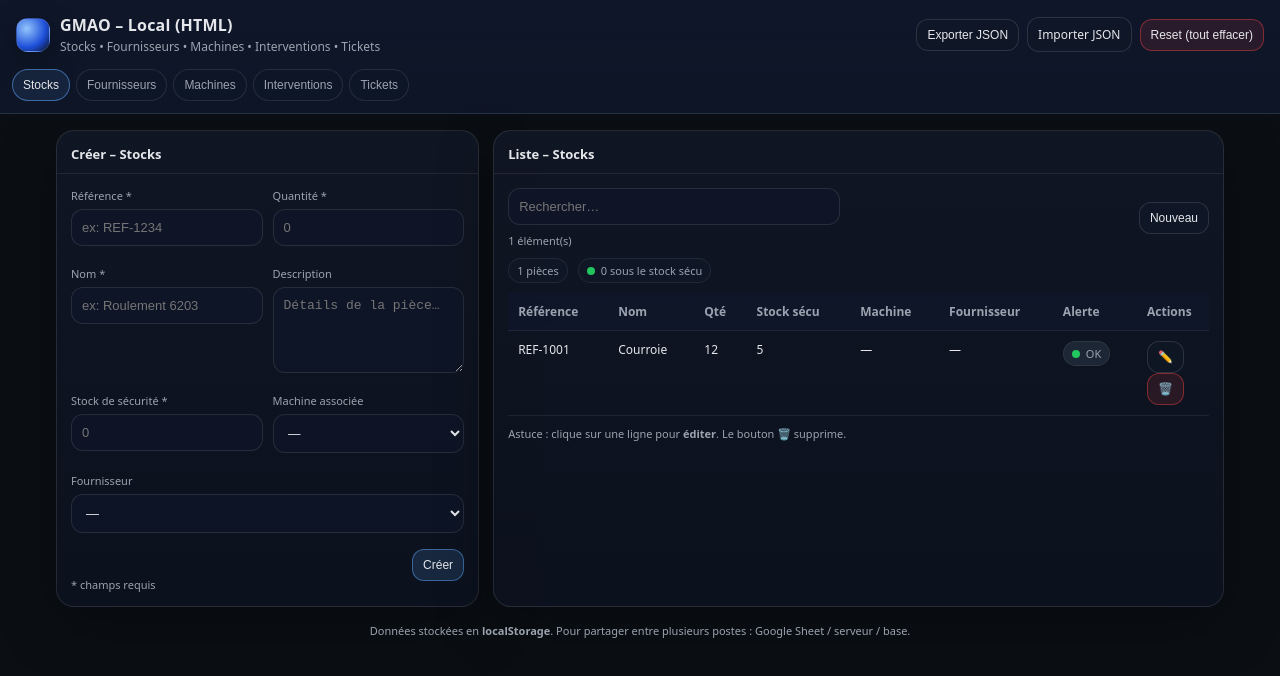
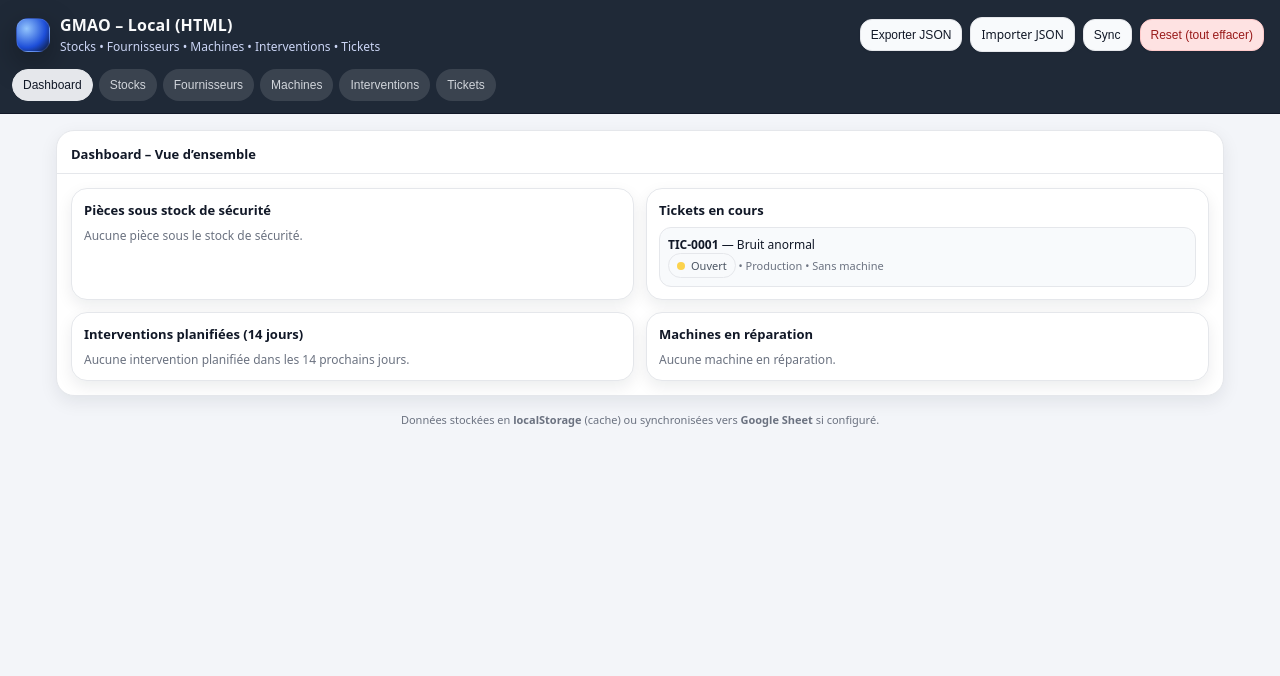
Before and after one commit to pierreselfort-png/GMAO, a plain HTML site: page GMAOV1.html in a window 1280 px wide. Drawn offline with Linux system fonts and the light colour scheme.

Commit message:
Add manual sync button

```diff
--- a/GMAOV1.html
+++ b/GMAOV1.html
@@ -6,18 +6,18 @@
   <title>GMAO – HTML (Local)</title>
   <style>
     :root{
-      --bg:#0b0f14;
-      --panel:#0f172a;
-      --panel2:#111827;
-      --card:#0b1220;
-      --text:#e5e7eb;
-      --muted:#9ca3af;
-      --line:#243044;
-      --accent:#60a5fa;
-      --good:#22c55e;
-      --warn:#f59e0b;
-      --bad:#ef4444;
-      --chip:#1f2937;
+      --bg:#f3f5f9;
+      --panel:#1f2937;
+      --panel2:#273141;
+      --card:#ffffff;
+      --text:#111827;
+      --muted:#6b7280;
+      --line:#e5e7eb;
+      --accent:#6b7280;
+      --good:#86efac;
+      --warn:#fed7aa;
+      --bad:#fca5a5;
+      --chip:#f1f5f9;
     }
     *{box-sizing:border-box}
     body{margin:0;background:var(--bg);color:var(--text);font-family:system-ui,-apple-system,Segoe UI,Roboto,Arial,sans-serif}
@@ -25,8 +25,8 @@
     .app{min-height:100vh;display:flex;flex-direction:column}
     header{
       position:sticky;top:0;z-index:5;
-      background:linear-gradient(180deg, rgba(15,23,42,0.98), rgba(15,23,42,0.85));
-      border-bottom:1px solid var(--line);
+      background:linear-gradient(180deg, #1f2937, #1f2937);
+      border-bottom:1px solid #111827;
       backdrop-filter: blur(10px);
     }
     .topbar{display:flex;gap:12px;align-items:center;justify-content:space-between;padding:14px 16px}
@@ -37,42 +37,44 @@
       border:1px solid rgba(255,255,255,0.12);
       box-shadow:0 10px 30px rgba(0,0,0,0.35);
     }
-    h1{font-size:16px;margin:0;font-weight:650;letter-spacing:0.2px}
-    .subtitle{font-size:12px;color:var(--muted);margin-top:2px}
+    h1{font-size:16px;margin:0;font-weight:650;letter-spacing:0.2px;color:#f9fafb}
+    .subtitle{font-size:12px;color:#cbd5f5;margin-top:2px}
     .actions{display:flex;gap:8px;align-items:center;flex-wrap:wrap}
     .btn{
-      border:1px solid rgba(255,255,255,0.12);
-      background:rgba(17,24,39,0.7);
-      color:var(--text);
+      border:1px solid var(--line);
+      background:#f8fafc;
+      color:#111827;
       padding:8px 10px;border-radius:12px;
       cursor:pointer;font-size:12px;
+      box-shadow:0 1px 2px rgba(15,23,42,0.12);
     }
-    .btn:hover{border-color:rgba(96,165,250,0.55)}
-    .btn.primary{background:rgba(96,165,250,0.15);border-color:rgba(96,165,250,0.5)}
-    .btn.danger{background:rgba(239,68,68,0.12);border-color:rgba(239,68,68,0.45)}
+    .btn:hover{border-color:#cbd5e1}
+    .btn.primary{background:#4b5563;border-color:#4b5563;color:#f9fafb}
+    .btn.danger{background:#fee2e2;border-color:#fecaca;color:#991b1b}
     .btn:disabled{opacity:.5;cursor:not-allowed}
     .tabs{
       display:flex;gap:6px;flex-wrap:wrap;
       padding:0 12px 12px 12px;
     }
     .tab{
-      border:1px solid rgba(255,255,255,0.10);
-      background:rgba(17,24,39,0.35);
+      border:1px solid transparent;
+      background:rgba(255,255,255,0.12);
       padding:8px 10px;border-radius:999px;
-      cursor:pointer;font-size:12px;color:var(--muted);
+      cursor:pointer;font-size:12px;color:#d1d5db;
     }
-    .tab.active{color:var(--text);border-color:rgba(96,165,250,0.55);background:rgba(96,165,250,0.10)}
+    .tab.active{color:#111827;border-color:#e5e7eb;background:#e5e7eb}
     main{padding:16px;max-width:1200px;width:100%;margin:0 auto}
     .grid{display:grid;grid-template-columns:1.1fr 1.9fr;gap:14px}
     @media (max-width: 980px){.grid{grid-template-columns:1fr}}
+    .grid.dashboard{grid-template-columns:1fr}
     .card{
-      background:linear-gradient(180deg, rgba(17,24,39,0.8), rgba(11,18,32,0.8));
-      border:1px solid rgba(255,255,255,0.10);
+      background:var(--card);
+      border:1px solid #e5e7eb;
       border-radius:18px;
-      box-shadow:0 18px 55px rgba(0,0,0,0.35);
+      box-shadow:0 6px 18px rgba(15,23,42,0.08);
       overflow:hidden;
     }
-    .cardHeader{padding:14px 14px 10px 14px;border-bottom:1px solid rgba(255,255,255,0.08)}
+    .cardHeader{padding:14px 14px 10px 14px;border-bottom:1px solid #e5e7eb}
     .cardTitle{margin:0;font-size:13px;font-weight:650}
     .cardBody{padding:14px}
     .row{display:flex;gap:10px;flex-wrap:wrap}
@@ -80,47 +82,54 @@
     label{font-size:11px;color:var(--muted)}
     input, textarea, select{
       width:100%;
-      background:rgba(15,23,42,0.6);
-      border:1px solid rgba(255,255,255,0.10);
-      color:var(--text);
+      background:#ffffff;
+      border:1px solid #e5e7eb;
+      color:#111827;
       border-radius:12px;
       padding:10px 10px;
       outline:none;
       font-size:13px;
     }
     textarea{min-height:86px;resize:vertical}
-    input:focus,textarea:focus,select:focus{border-color:rgba(96,165,250,0.55)}
+    input:focus,textarea:focus,select:focus{border-color:#94a3b8}
     .hint{font-size:11px;color:var(--muted);margin-top:-4px}
     .tableWrap{overflow:auto}
     table{width:100%;border-collapse:separate;border-spacing:0}
-    th, td{padding:10px 10px;border-bottom:1px solid rgba(255,255,255,0.07);vertical-align:top;font-size:12px}
-    th{position:sticky;top:0;background:rgba(15,23,42,0.9);backdrop-filter:blur(6px);text-align:left;color:var(--muted);font-weight:600;z-index:1}
-    tr:hover td{background:rgba(96,165,250,0.06)}
-    .pill{display:inline-flex;align-items:center;gap:6px;padding:4px 8px;border-radius:999px;background:rgba(31,41,55,0.9);border:1px solid rgba(255,255,255,0.08);font-size:11px;color:var(--muted)}
-    .dot{width:8px;height:8px;border-radius:999px;background:var(--muted)}
-    .dot.good{background:var(--good)}
-    .dot.warn{background:var(--warn)}
-    .dot.bad{background:var(--bad)}
+    th, td{padding:10px 10px;border-bottom:1px solid #e5e7eb;vertical-align:top;font-size:12px}
+    th{position:sticky;top:0;background:#f8fafc;backdrop-filter:blur(6px);text-align:left;color:#6b7280;font-weight:600;z-index:1}
+    tr:hover td{background:#f1f5f9}
+    .pill{display:inline-flex;align-items:center;gap:6px;padding:4px 8px;border-radius:999px;background:#f8fafc;border:1px solid #e5e7eb;font-size:11px;color:#4b5563}
+    .dot{width:8px;height:8px;border-radius:999px;background:#9ca3af}
+    .dot.good{background:#86efac}
+    .dot.warn{background:#fcd34d}
+    .dot.bad{background:#fca5a5}
     .toolbar{display:flex;gap:8px;align-items:center;justify-content:space-between;flex-wrap:wrap;margin-bottom:10px}
     .search{display:flex;gap:8px;align-items:center;flex-wrap:wrap}
     .search input{min-width:260px}
     .tiny{font-size:11px;color:var(--muted)}
     .kpi{display:flex;gap:10px;flex-wrap:wrap}
-    .kpi .pill{background:rgba(17,24,39,0.7)}
+    .kpi .pill{background:#f8fafc}
     .rightBtns{display:flex;gap:8px;align-items:center;flex-wrap:wrap}
     .toast{
       position:fixed;right:16px;bottom:16px;z-index:50;
-      background:rgba(17,24,39,0.92);
-      border:1px solid rgba(255,255,255,0.12);
+      background:#ffffff;
+      border:1px solid #e5e7eb;
       padding:10px 12px;border-radius:14px;max-width:360px;
-      box-shadow:0 20px 60px rgba(0,0,0,0.5);
+      box-shadow:0 18px 40px rgba(15,23,42,0.15);
       display:none;
-      font-size:12px;color:var(--text);
+      font-size:12px;color:#111827;
     }
     .toast.show{display:block}
     .toast .muted{color:var(--muted);font-size:11px;margin-top:2px}
     .footer{padding:16px;color:var(--muted);font-size:11px;text-align:center}
     .dangerText{color:rgba(239,68,68,0.95)}
+    .dashboardGrid{display:grid;grid-template-columns:repeat(2, minmax(0,1fr));gap:12px}
+    @media (max-width: 980px){.dashboardGrid{grid-template-columns:1fr}}
+    .dashboardCard{background:#ffffff;border:1px solid #e5e7eb;border-radius:16px;padding:12px;box-shadow:0 6px 16px rgba(15,23,42,0.08)}
+    .dashboardCard h3{margin:0 0 8px 0;font-size:13px}
+    .dashboardList{list-style:none;padding:0;margin:0;display:flex;flex-direction:column;gap:8px}
+    .dashboardList li{padding:8px;border-radius:12px;background:#f8fafc;border:1px solid #e5e7eb;font-size:12px}
+    .dashboardEmpty{color:var(--muted);font-size:12px}
   </style>
 </head>
 
@@ -141,6 +150,7 @@
         <button class="btn" id="btnExport">Exporter JSON</button>
         <label class="btn" for="importFile" style="cursor:pointer">Importer JSON</label>
         <input id="importFile" type="file" accept="application/json" style="display:none" />
+        <button class="btn" id="btnSync">Sync</button>
         <button class="btn danger" id="btnReset">Reset (tout effacer)</button>
       </div>
     </div>
@@ -149,9 +159,9 @@
   </header>
 
   <main>
-    <div class="grid">
+    <div class="grid" id="mainGrid">
       <!-- Form -->
-      <section class="card">
+      <section class="card" id="formCard">
         <div class="cardHeader">
           <h2 class="cardTitle" id="formTitle">—</h2>
         </div>
@@ -164,6 +174,7 @@
           <h2 class="cardTitle" id="listTitle">—</h2>
         </div>
         <div class="cardBody">
+          <div id="listArea">
             <div class="toolbar">
               <div class="search">
                 <input id="searchInput" placeholder="Rechercher…" />
@@ -187,11 +198,13 @@
               Astuce : clique sur une ligne pour <b>éditer</b>. Le bouton 🗑️ supprime.
             </div>
           </div>
+          <div id="dashboardArea" style="display:none"></div>
+        </div>
       </section>
     </div>
 
     <div class="footer">
-      Données stockées en <b>localStorage</b>. Pour partager entre plusieurs postes : Google Sheet / serveur / base.
+      Données stockées en <b>localStorage</b> (cache) ou synchronisées vers <b>Google Sheet</b> si configuré.
     </div>
   </main>
 
@@ -223,6 +236,9 @@ function confirmDanger(message){
    1) Data model + storage
 ============================ */
 const DB_KEY = "GMAO_LOCAL_V1";
+const REMOTE_CONFIG = {
+  sheetApiUrl: "" // URL de l'Apps Script (Web App) pour Google Sheet
+};
 
 const defaultDB = () => ({
   fournisseurs: [
@@ -242,12 +258,7 @@ const defaultDB = () => ({
   ]
 });
 
-function loadDB(){
-  try{
-    const raw = localStorage.getItem(DB_KEY);
-    if(!raw) return defaultDB();
-    const parsed = JSON.parse(raw);
-    // garde-fou minimal
+function normalizeDB(parsed){
   return {
     fournisseurs: Array.isArray(parsed.fournisseurs) ? parsed.fournisseurs : [],
     machines: Array.isArray(parsed.machines) ? parsed.machines : [],
@@ -255,20 +266,77 @@ function loadDB(){
     interventions: Array.isArray(parsed.interventions) ? parsed.interventions : [],
     tickets: Array.isArray(parsed.tickets) ? parsed.tickets : [],
   };
+}
+
+function loadDB(){
+  try{
+    const raw = localStorage.getItem(DB_KEY);
+    if(!raw) return defaultDB();
+    const parsed = JSON.parse(raw);
+    // garde-fou minimal
+    return normalizeDB(parsed);
   }catch(e){
     console.error(e);
     return defaultDB();
   }
 }
-function saveDB(){
+
+function saveCache(){
   localStorage.setItem(DB_KEY, JSON.stringify(db));
 }
-let db = loadDB();
+
+async function fetchRemoteDB(){
+  if(!REMOTE_CONFIG.sheetApiUrl) return null;
+  const res = await fetch(REMOTE_CONFIG.sheetApiUrl, { method:"GET" });
+  if(!res.ok) throw new Error("Lecture distante impossible");
+  const data = await res.json();
+  return normalizeDB(data || {});
+}
+
+async function pushRemoteDB(){
+  if(!REMOTE_CONFIG.sheetApiUrl) return;
+  const res = await fetch(REMOTE_CONFIG.sheetApiUrl, {
+    method:"POST",
+    headers:{ "Content-Type":"application/json" },
+    body: JSON.stringify(db)
+  });
+  if(!res.ok) throw new Error("Écriture distante impossible");
+}
+
+function saveDB(){
+  saveCache();
+  pushRemoteDB()
+    .then(()=>toast("Synchronisé", "Google Sheet mis à jour"))
+    .catch((err)=>{
+      console.error(err);
+      toast("Sync distante échouée", "Les données restent en cache local");
+    });
+}
+
+async function refreshFromRemote(){
+  try{
+    const remote = await fetchRemoteDB();
+    if(remote){
+      db = remote;
+      saveCache();
+      render();
+      toast("Synchronisé", "Données chargées depuis Google Sheet");
+    }
+  }catch(err){
+    console.error(err);
+    toast("Chargement distant échoué", "Utilisation du cache local");
+  }
+}
+
+let db = defaultDB();
 
 /* ============================
    2) Entity config (fields, table columns)
 ============================ */
 const ENTITIES = {
+  dashboard: {
+    label: "Dashboard"
+  },
   stocks: {
     label: "Stocks",
     pk: "id",
@@ -505,7 +573,7 @@ function linkToIntervention(interventionId){
 /* ============================
    4) UI state
 ============================ */
-let currentEntity = "stocks";
+let currentEntity = "dashboard";
 let editingId = null;
 
 const tabsEl = document.getElementById("tabs");
@@ -517,6 +585,10 @@ const tbody = document.getElementById("tbody");
 const searchInput = document.getElementById("searchInput");
 const countLabel = document.getElementById("countLabel");
 const kpisEl = document.getElementById("kpis");
+const formCard = document.getElementById("formCard");
+const listArea = document.getElementById("listArea");
+const dashboardArea = document.getElementById("dashboardArea");
+const mainGrid = document.getElementById("mainGrid");
 
 function initTabs(){
   tabsEl.innerHTML = "";
@@ -539,11 +611,24 @@ function switchEntity(key){
 
 function render(){
   const cfg = ENTITIES[currentEntity];
+  if(currentEntity === "dashboard"){
+    formCard.style.display = "none";
+    listArea.style.display = "none";
+    dashboardArea.style.display = "block";
+    mainGrid.classList.add("dashboard");
+    listTitle.textContent = "Dashboard – Vue d’ensemble";
+    renderDashboard();
+  }else{
+    formCard.style.display = "";
+    listArea.style.display = "block";
+    dashboardArea.style.display = "none";
+    mainGrid.classList.remove("dashboard");
     formTitle.textContent = editingId ? `Éditer – ${cfg.label}` : `Créer – ${cfg.label}`;
     listTitle.textContent = `Liste – ${cfg.label}`;
     renderForm();
     renderTable();
     renderKPIs();
+  }
 }
 
 function renderKPIs(){
@@ -552,6 +637,79 @@ function renderKPIs(){
   kpisEl.innerHTML = items.map(it=>{
     return `<span class="pill">${it.dot ? `<span class="dot ${it.dot}"></span>`:""}${it.text}</span>`;
   }).join("");
+}
+
+function renderDashboard(){
+  const now = new Date();
+  const limit = new Date();
+  limit.setDate(now.getDate() + 14);
+
+  const lowStocks = db.stocks.filter(s => safeInt(s.quantite) <= safeInt(s.stockSecu));
+  const openTickets = db.tickets.filter(t => t.statut !== "clos");
+  const upcomingInterventions = db.interventions.filter(i => {
+    if(i.statut !== "planifie") return false;
+    if(!i.date) return false;
+    const d = new Date(i.date);
+    return d >= now && d <= limit;
+  });
+  const machinesRepair = db.machines.filter(m => m.etat === "en_reparation");
+
+  dashboardArea.innerHTML = `
+    <div class="dashboardGrid">
+      <div class="dashboardCard">
+        <h3>Pièces sous stock de sécurité</h3>
+        ${lowStocks.length ? `
+          <ul class="dashboardList">
+            ${lowStocks.map(item => `
+              <li>
+                <strong>${escapeHTML(item.reference)}</strong> — ${escapeHTML(item.nom)}
+                <div class="tiny">Qté ${safeInt(item.quantite)} / Stock sécu ${safeInt(item.stockSecu)} • ${escapeHTML(nameById("machines", item.machineId, "nom", "Sans machine"))}</div>
+              </li>
+            `).join("")}
+          </ul>
+        ` : `<div class="dashboardEmpty">Aucune pièce sous le stock de sécurité.</div>`}
+      </div>
+      <div class="dashboardCard">
+        <h3>Tickets en cours</h3>
+        ${openTickets.length ? `
+          <ul class="dashboardList">
+            ${openTickets.map(item => `
+              <li>
+                <strong>${escapeHTML(item.numero)}</strong> — ${escapeHTML(item.sujet)}
+                <div class="tiny">${ticketStatutPill(item.statut)} • ${escapeHTML(item.demandeur)} • ${escapeHTML(nameById("machines", item.machineId, "nom", "Sans machine"))}</div>
+              </li>
+            `).join("")}
+          </ul>
+        ` : `<div class="dashboardEmpty">Aucun ticket en cours.</div>`}
+      </div>
+      <div class="dashboardCard">
+        <h3>Interventions planifiées (14 jours)</h3>
+        ${upcomingInterventions.length ? `
+          <ul class="dashboardList">
+            ${upcomingInterventions.map(item => `
+              <li>
+                <strong>${escapeHTML(item.numero)}</strong> — ${escapeHTML(item.nom)}
+                <div class="tiny">${new Date(item.date).toLocaleString()} • ${escapeHTML(item.technicien)} • ${escapeHTML(nameById("machines", item.machineId, "nom", "Sans machine"))}</div>
+              </li>
+            `).join("")}
+          </ul>
+        ` : `<div class="dashboardEmpty">Aucune intervention planifiée dans les 14 prochains jours.</div>`}
+      </div>
+      <div class="dashboardCard">
+        <h3>Machines en réparation</h3>
+        ${machinesRepair.length ? `
+          <ul class="dashboardList">
+            ${machinesRepair.map(item => `
+              <li>
+                <strong>${escapeHTML(item.numeroUnique)}</strong> — ${escapeHTML(item.nom)}
+                <div class="tiny">${escapeHTML(item.lieu || "Lieu non renseigné")}</div>
+              </li>
+            `).join("")}
+          </ul>
+        ` : `<div class="dashboardEmpty">Aucune machine en réparation.</div>`}
+      </div>
+    </div>
+  `;
 }
 
 /* ============================
@@ -863,6 +1021,10 @@ document.getElementById("btnExport").onclick = ()=>{
   toast("Export JSON", "Fichier téléchargé");
 };
 
+document.getElementById("btnSync").onclick = ()=>{
+  refreshFromRemote();
+};
+
 document.getElementById("importFile").addEventListener("change", async (e)=>{
   const file = e.target.files?.[0];
   if(!file) return;
@@ -904,8 +1066,10 @@ document.getElementById("btnReset").onclick = ()=>{
 /* ============================
    9) Boot
 ============================ */
+db = loadDB();
 initTabs();
 render();
+refreshFromRemote();
 </script>
 
 </body>
```
Lines whose indentation alone changed are shown as unchanged.
